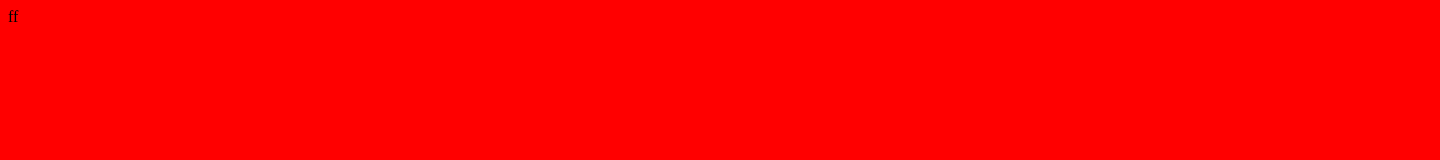
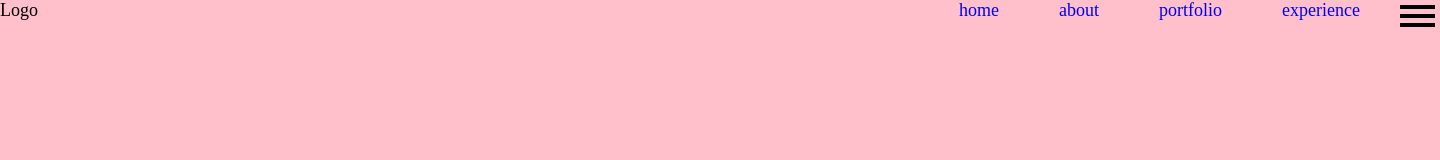
Before and after one commit to xihyeon/Portpolio, a plain HTML site: page index.html in a window 1280 px wide. Shown: the whole page, 1440 px wide, since content can reach past the window. Drawn offline with Linux system fonts and the light colour scheme.

Commit message:
portfolio index_menu 추가
index_layout추가

```diff
--- /dev/null
+++ b/css/common.css
@@ -0,0 +1,3 @@
+@charset "UTF-8";
+/* YUI 3.5.0 reset.css (http://developer.yahoo.com/yui/3/cssreset/) - http://cssreset.com/ */
+html{color:#000;background:#FFF}body,div,dl,dt,dd,ul,ol,li,h1,h2,h3,h4,h5,h6,pre,code,form,fieldset,legend,input,textarea,p,blockquote,th,td{margin:0;padding:0}table{border-collapse:collapse;border-spacing:0}fieldset,img{border:0}address,caption,cite,code,dfn,em,strong,th,var{font-style:normal;font-weight:normal}ol,ul{list-style:none}caption,th{text-align:left}h1,h2,h3,h4,h5,h6{font-size:100%;font-weight:normal}q:before,q:after{content:''}abbr,acronym{border:0;font-variant:normal}sup{vertical-align:text-top}sub{vertical-align:text-bottom}input,textarea,select{font-family:inherit;font-size:inherit;font-weight:inherit}input,textarea,select{*font-size:100%}legend{color:#000}#yui3-css-stamp.cssreset{display:none}
--- a/css/style.css
+++ b/css/style.css
@@ -1,5 +1,50 @@
 @charset "UTF-8";
+*{margin: 0px; padding: 0px;}
+a{text-decoration: none;}
+ul,li{list-style: none;}
+body{
+  width: 100%;
+  font-size: 18px;
+}
 
-body{
-  background: red;
+#wrap{
+  position: relative;
+  width: 1440px;
+  height: 100vh;
+  margin: 0 auto;
+  background: pink;
+
 }
+header{
+  position: relative;
+  width: 100%;
+  height: 90px;
+}
+/* 햄버거 메뉴  */
+.ham_menu{
+  position: absolute;
+  float: right;
+  right: 0;
+}
+.ham_menu span{
+  position: relative;
+  display: block;
+  width: 35px;
+  height: 4px;
+  margin: 5px;
+  background: black;
+}
+
+/* header style */
+
+nav > #main_gnb{
+  position: absolute;
+  top: 0;
+  right: 80px;
+}
+nav > #main_gnb > li {
+  position: relative;
+  display: inline-block;
+  margin-left: 60px;
+  float: left;
+}
--- a/index.html
+++ b/index.html
@@ -3,17 +3,35 @@
 
 <head>
      <meta charset="UTF-8">
-     <title>TITLE</title>
+     <title>2020portfolio</title>
      <meta name="description" content="DESCRIPTION">
+     <link rel="stylesheet" href="css/common.css">
      <link rel="stylesheet" href="css/style.css">
 
-     <!--[if lt IE 9]>
-       <script src = "http://html5shiv.googlecode.com/svn/trunk/html5.js"></script>
-     <![endif]-->ff
  </head>
 
  <body>
 
+   <div id="wrap">
+     <div class="ham_menu">
+       <span></span>
+       <span></span>
+       <span></span>
+     </div>
+     <header>
+       <nav>
+         <h1 id="logo">Logo</h1>
+          <ul id="main_gnb">
+            <li><a href="#">home</a></li>
+            <li><a href="#">about</a></li>
+            <li><a href="#">portfolio</a></li>
+            <li><a href="#">experience</a></li>
+          </ul>
+       </nav>
+     </header>
+
+   </div>
+
  </body>
 
  </html>
```
